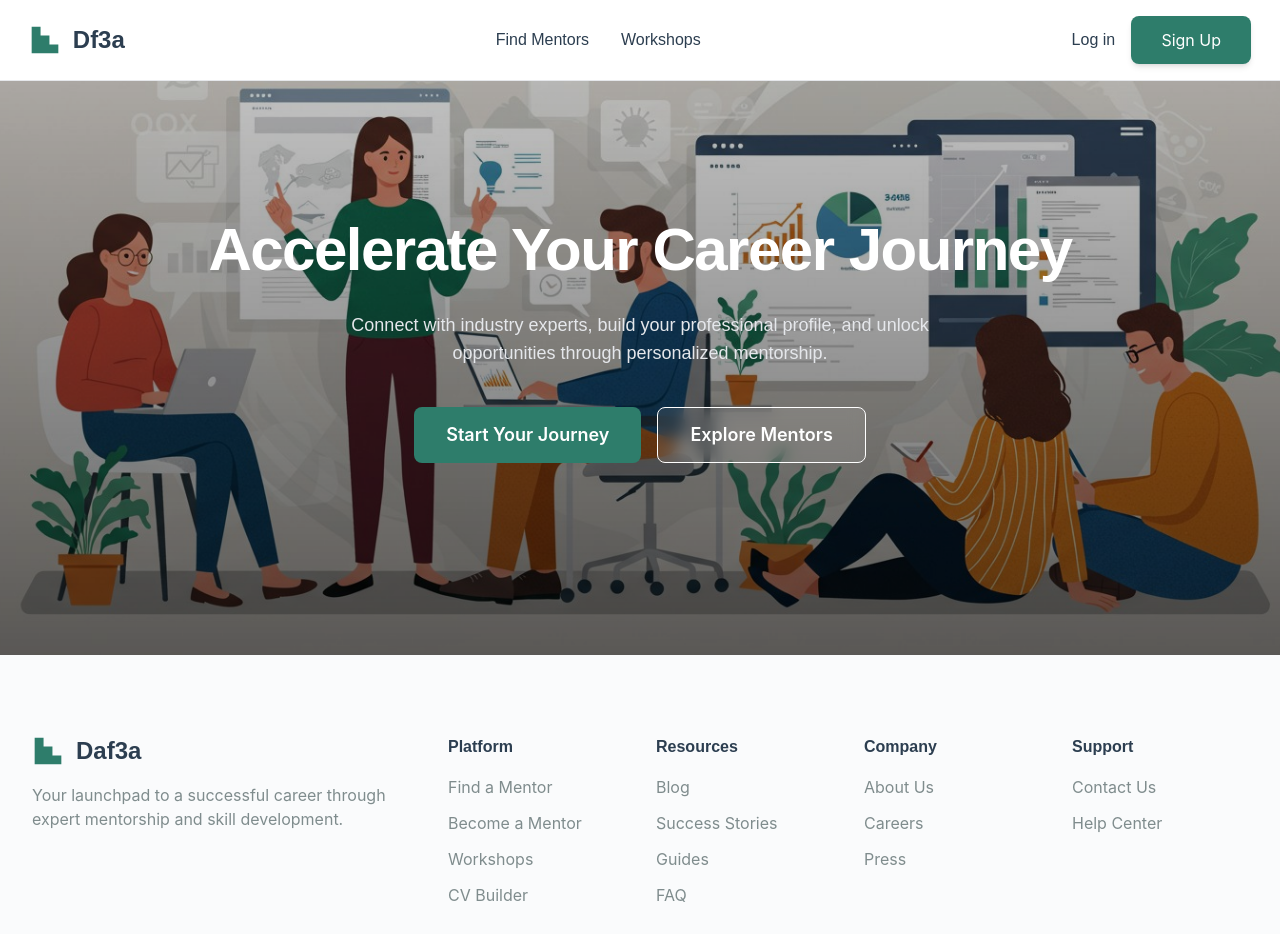
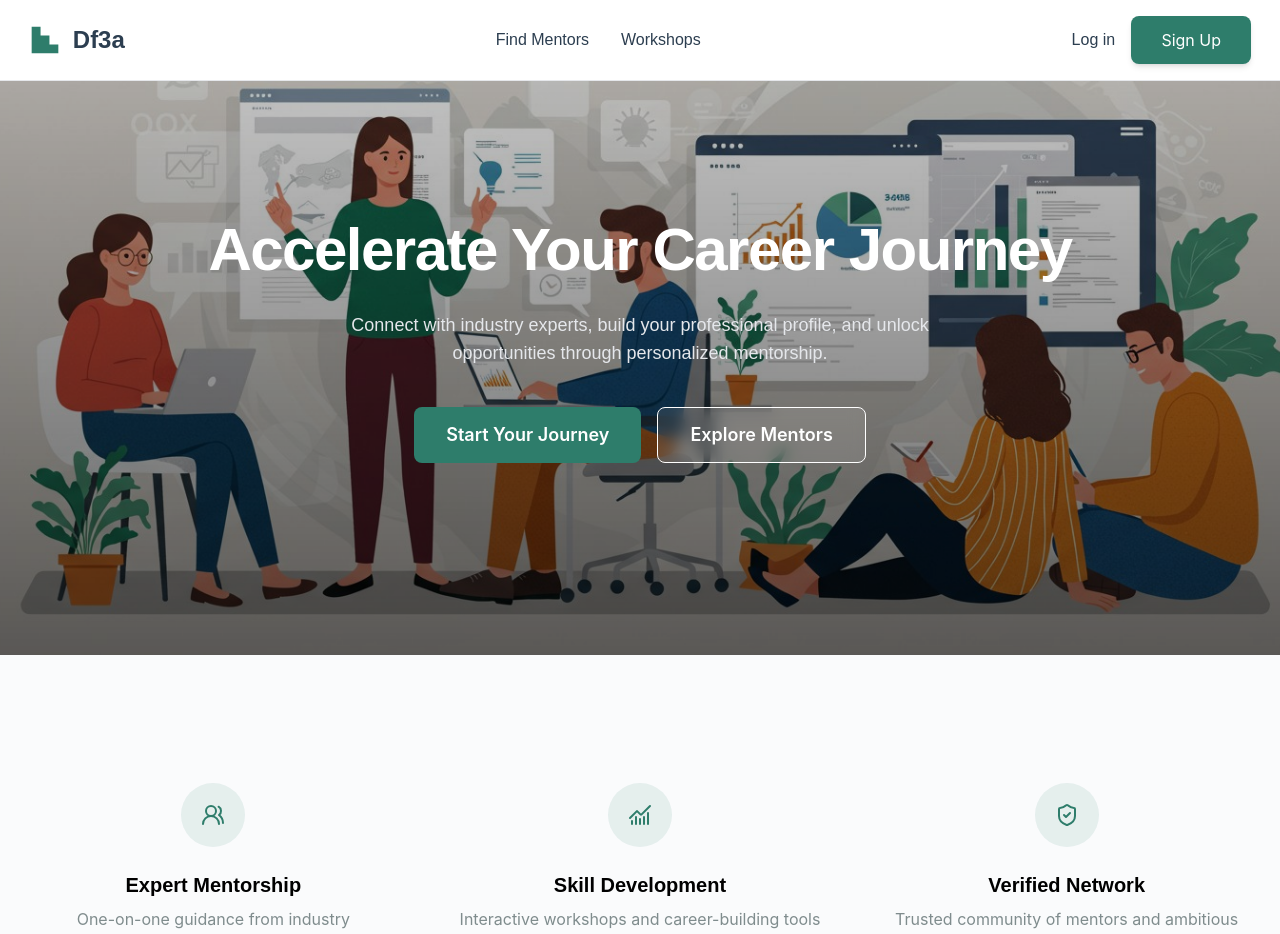
Before and after one commit to abdallaskar/Daf3a, a React (Vite) app: page / in a window 1280 px wide. Shown: the top 934 px of the page. Built offline with nearby package versions, Linux system fonts and the light colour scheme.

Commit message:
Features/Home page

```diff
--- /dev/null
+++ b/src/pages/Home/Features.jsx
@@ -0,0 +1,32 @@
+import { ChartNoAxesCombined, ShieldCheck, UsersRound } from "lucide-react";
+import FeaturesCard from "./FeaturesCard";
+
+function Features() {
+  return (
+    <div>
+      <section className="py-24 bg-background sm:py-32">
+        <div className="container mx-auto px-4 sm:px-6 lg:px-8">
+          <div className="grid grid-cols-1 gap-16 md:grid-cols-3">
+            <FeaturesCard
+              icon={<UsersRound />}
+              title="Expert Mentorship"
+              description="One-on-one guidance from industry professionals"
+            />
+            <FeaturesCard
+              icon={<ChartNoAxesCombined />}
+              title="Skill Development"
+              description="Interactive workshops and career-building tools"
+            />
+            <FeaturesCard
+              icon={<ShieldCheck />}
+              title="Verified Network"
+              description="Trusted community of mentors and ambitious students"
+            />
+          </div>
+        </div>
+      </section>
+    </div>
+  );
+}
+
+export default Features;
--- /dev/null
+++ b/src/pages/Home/FeaturesCard.jsx
@@ -0,0 +1,15 @@
+function FeaturesCard({ icon, title, description }) {
+  return (
+    <>
+      <div className="flex flex-col items-center text-center">
+        <div className="mb-6 flex h-16 w-16 items-center justify-center rounded-full icon-container ">
+          {icon}
+        </div>
+        <h3 className="font-poppins text-xl font-semibold">{title}</h3>
+        <p className="mt-2 text-base text-secondary">{description}</p>
+      </div>
+    </>
+  );
+}
+
+export default FeaturesCard;
--- a/src/pages/Home/Home.jsx
+++ b/src/pages/Home/Home.jsx
@@ -1,9 +1,11 @@
+import Features from "./Features";
 import Hero from "./Hero";
 
 function Home() {
   return (
     <div>
       <Hero />
+      <Features />
     </div>
   );
 }
```
Also changed, not shown: src/pages/Home/OurMentors.jsx (added).
